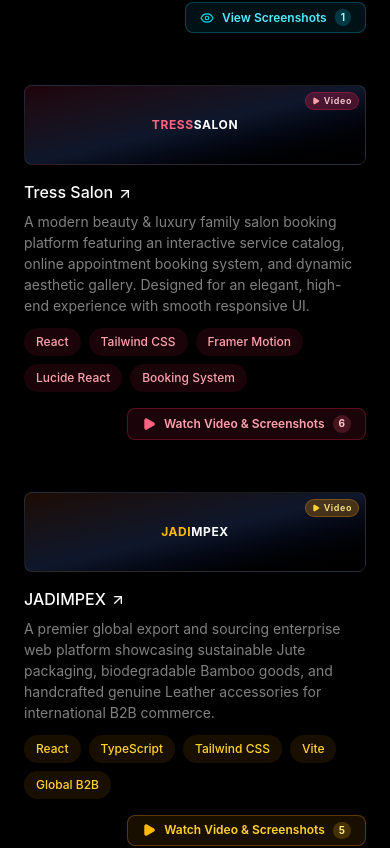
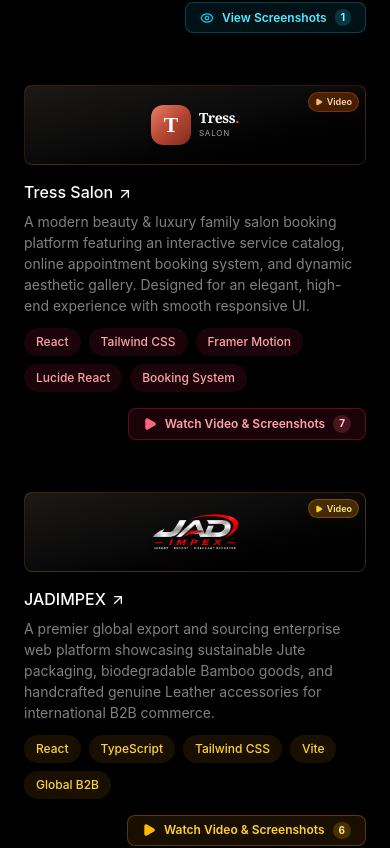
Before and after one commit to arnouxx/portfolio, a React (Vite) app: page / in a window 390 px wide. Shown: the part 3400-4248 px from the top of the page. Built offline with nearby package versions, Linux system fonts and the light colour scheme.

Commit message:
Add orange Tress Salon logo and JADIMPEX logo thumbnails and modal showcases

```diff
--- a/src/App.jsx
+++ b/src/App.jsx
@@ -234,6 +234,7 @@ const PROJECT_MEDIA = {
   ],
   jadimpex: [
     { type: "video", src: "/assets/projects/jadimpex/jadimpexvid.mp4", caption: "JADIMPEX — Full Platform Video Walkthrough & Interactive Demo" },
+    { type: "image", src: "/assets/projects/jadimpex/jadimpex-logo-transparent.png", caption: "JADIMPEX — Official Corporate Brand Logo" },
     { type: "image", src: "/assets/projects/jadimpex/jadimpex-trade-solutions.png", caption: "JADIMPEX — Global Trade & Export Solutions Hero Showcase" },
     { type: "image", src: "/assets/projects/jadimpex/jadimpex-dusk-showcase.png", caption: "JADIMPEX — International Logistics & Global Supply Chain at Dusk" },
     { type: "image", src: "/assets/projects/jadimpex/jadimpex-brand.png", caption: "JADIMPEX — High-Resolution Corporate Brand Identity" },
@@ -241,6 +242,7 @@ const PROJECT_MEDIA = {
   ],
   tresssalon: [
     { type: "video", src: "/assets/projects/tress-salon/tresssalonvid.mp4", caption: "Tress Salon — Full Platform Video Walkthrough & Booking Experience" },
+    { type: "image", src: "/assets/projects/tress-salon/tress-logo.svg", caption: "Tress Salon — Signature Brand Logo & 'T' Emblem" },
     { type: "image", src: "https://images.unsplash.com/photo-1560066984-138dadb4c035?auto=format&fit=crop&q=80&w=1200", caption: "Tress Salon — Luxury Salon Interior & Premium Styling Stations" },
     { type: "image", src: "https://images.unsplash.com/photo-1522337360788-8b13dee7a37e?auto=format&fit=crop&q=80&w=1200", caption: "Tress Salon — Exclusive Bridal Lounge & Bespoke Makeover Suite" },
     { type: "image", src: "https://images.unsplash.com/photo-1562322140-8baeececf3df?auto=format&fit=crop&q=80&w=1200", caption: "Tress Salon — Keratin & Protein Hair Smoothening Therapy" },
@@ -1163,15 +1165,30 @@ export default function App() {
                           e.stopPropagation()
                           setMediaModal({ projectId: "tresssalon", index: 0 })
                         }}
-                        className="group/thumb relative flex h-20 w-full items-center justify-center overflow-hidden rounded-lg border border-white/10 bg-gradient-to-br from-rose-950/40 via-slate-900 to-black text-xs font-bold tracking-wider text-rose-400 shadow-sm transition-all hover:border-rose-400/50 hover:shadow-[0_0_15px_rgba(244,63,94,0.25)] sm:h-18 cursor-pointer"
+                        className="group/thumb relative flex h-20 w-full items-center justify-center overflow-hidden rounded-lg border border-orange-500/20 bg-gradient-to-br from-stone-900 via-neutral-950 to-black p-2 shadow-sm transition-all hover:border-orange-500/60 hover:shadow-[0_0_18px_rgba(234,88,12,0.3)] sm:h-18 cursor-pointer"
                         title="Watch Tress Salon Video & Screenshots"
                       >
-                        TRESS<span className="text-white">SALON</span>
-                        <span className="absolute top-1.5 right-1.5 flex items-center gap-1 rounded-full bg-rose-500/25 px-1.5 py-0.5 text-[9px] font-semibold text-rose-200 border border-rose-500/30 backdrop-blur-sm">
-                          <Play className="h-2 w-2 fill-rose-300 text-rose-300" /> Video
+                        <div className="flex items-center gap-2">
+                          <img
+                            src="/assets/projects/tress-salon/tress-logo.svg"
+                            alt="Tress Salon Logo"
+                            className="h-10 w-10 rounded-xl object-contain shadow-md drop-shadow transition-transform group-hover/thumb:scale-110"
+                          />
+                          <div className="text-left font-serif">
+                            <span className="block text-sm font-bold text-white tracking-tight leading-none">
+                              Tress<span className="text-orange-500">.</span>
+                            </span>
+                            <span className="block text-[8px] uppercase tracking-widest text-stone-400 font-sans mt-0.5">
+                              Salon
+                            </span>
+                          </div>
+                        </div>
+
+                        <span className="absolute top-1.5 right-1.5 flex items-center gap-1 rounded-full bg-orange-500/25 px-1.5 py-0.5 text-[9px] font-semibold text-orange-200 border border-orange-500/30 backdrop-blur-sm">
+                          <Play className="h-2 w-2 fill-orange-300 text-orange-300" /> Video
                         </span>
                         <div className="absolute inset-0 flex items-center justify-center bg-black/60 opacity-0 group-hover/thumb:opacity-100 transition-opacity">
-                          <Play className="h-6 w-6 fill-rose-400 text-rose-400 drop-shadow" />
+                          <Play className="h-6 w-6 fill-orange-400 text-orange-400 drop-shadow" />
                         </div>
                       </button>
                     </div>
@@ -1225,7 +1242,7 @@ export default function App() {
                           <Play className="h-3.5 w-3.5 fill-rose-400 text-rose-400 transition-transform group-hover/btn:scale-110" />
                           <span>Watch Video &amp; Screenshots</span>
                           <span className="rounded-full bg-rose-400/20 px-1.5 py-0.5 text-[10px] font-bold text-rose-200">
-                            6
+                            7
                           </span>
                         </button>
                       </div>
@@ -1246,10 +1263,14 @@ export default function App() {
                           e.stopPropagation()
                           setMediaModal({ projectId: "jadimpex", index: 0 })
                         }}
-                        className="group/thumb relative flex h-20 w-full items-center justify-center overflow-hidden rounded-lg border border-white/10 bg-gradient-to-br from-amber-950/40 via-slate-900 to-black text-xs font-bold tracking-wider text-amber-400 shadow-sm transition-all hover:border-amber-400/50 hover:shadow-[0_0_15px_rgba(245,158,11,0.25)] sm:h-18 cursor-pointer"
+                        className="group/thumb relative flex h-20 w-full items-center justify-center overflow-hidden rounded-lg border border-amber-500/20 bg-gradient-to-br from-stone-900 via-neutral-950 to-black p-2 shadow-sm transition-all hover:border-amber-400/60 hover:shadow-[0_0_18px_rgba(245,158,11,0.3)] sm:h-18 cursor-pointer"
                         title="Watch JADIMPEX Video & Screenshots"
                       >
-                        JADI<span className="text-white">MPEX</span>
+                        <img
+                          src="/assets/projects/jadimpex/jadimpex-logo-transparent.png"
+                          alt="JADIMPEX Logo"
+                          className="h-10 max-w-[90%] object-contain drop-shadow transition-transform group-hover/thumb:scale-105"
+                        />
                         <span className="absolute top-1.5 right-1.5 flex items-center gap-1 rounded-full bg-amber-500/25 px-1.5 py-0.5 text-[9px] font-semibold text-amber-200 border border-amber-500/30 backdrop-blur-sm">
                           <Play className="h-2 w-2 fill-amber-300 text-amber-300" /> Video
                         </span>
@@ -1307,7 +1328,7 @@ export default function App() {
                           <Play className="h-3.5 w-3.5 fill-amber-400 text-amber-400 transition-transform group-hover/btn:scale-110" />
                           <span>Watch Video &amp; Screenshots</span>
                           <span className="rounded-full bg-amber-400/20 px-1.5 py-0.5 text-[10px] font-bold text-amber-200">
-                            5
+                            6
                           </span>
                         </button>
                       </div>
```
Also changed, not shown: public/assets/projects/jadimpex/jadimpex-logo-transparent.png (added), public/assets/projects/tress-salon/tress-logo.svg (added).
